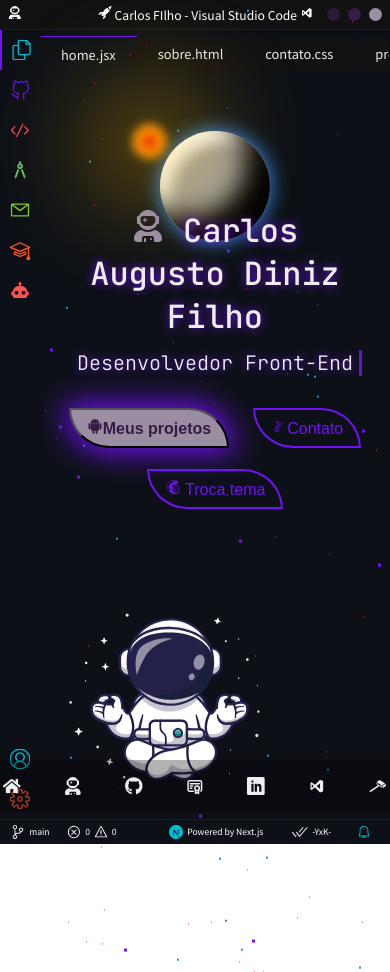
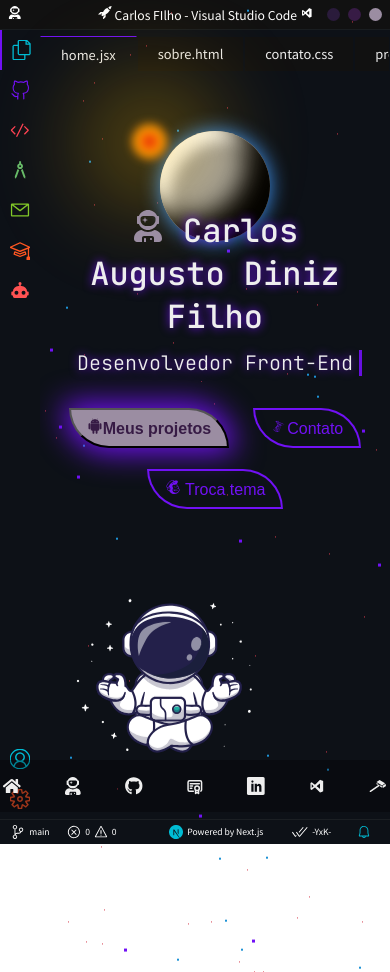
Before and after one commit to ysneshy/portfolio-carlos-filho, a Next.js app: page / in a window 390 px wide. Built offline with nearby package versions, Linux system fonts and the light colour scheme; grey boxes are pictures that could not be loaded.

Commit message:
:zap:1002 upgrade

```diff
--- a/pages/index.jsx
+++ b/pages/index.jsx
@@ -62,7 +62,7 @@ export default function HomePage() {
             <div></div>
             <div className={styles.illustration}>
               <span>
-                <img src="background.svg" width="250px" alt="software" />
+                <img src="background.svg" width="230px" alt="software" />
               </span>
             </div>
           </div>
--- a/styles/HomePage.module.css
+++ b/styles/HomePage.module.css
@@ -358,7 +358,7 @@
     bottom: 10;
     right: 65px;
     width: 75vw;
-    height: 20vh;
+    height: 25vh;
 
   }
 }
```
